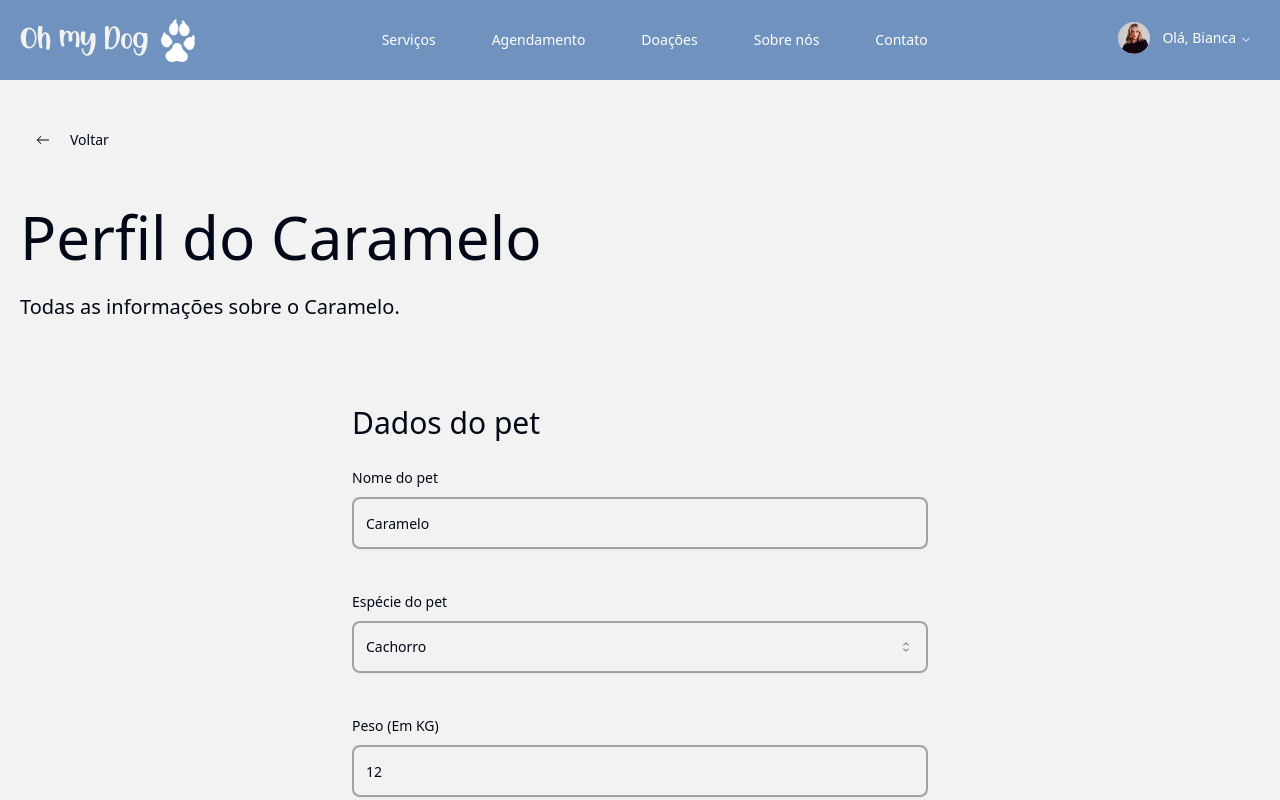
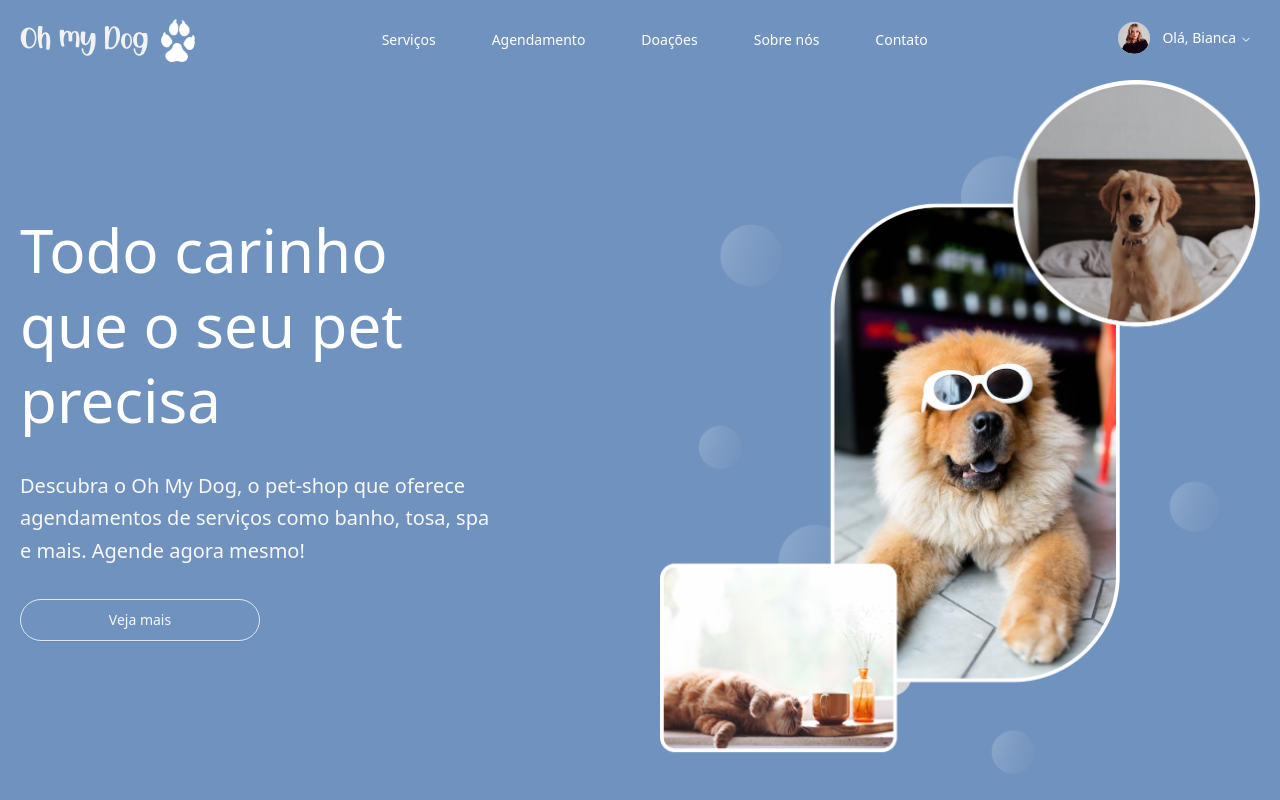
Before and after one commit to LFeli/FATEC-ES3_GroupNotFound_2023_2, a React (Vite) app: page / in a window 1280 px wide. Shown: the top 800 px of the page. Built offline with nearby package versions, Linux system fonts and the light colour scheme.

Commit message:
feat: adding react router dom for project

```diff
--- a/src/App.tsx
+++ b/src/App.tsx
@@ -1,7 +1,9 @@
-import { Home } from "./pages/Home";
+import { Outlet } from "react-router-dom";
 
-export function App() {
-  return (
-    <Home />
+export function App(){
+  return(
+    <>
+      <Outlet />
+    </>
   )
 }
--- a/src/main.tsx
+++ b/src/main.tsx
@@ -1,10 +1,13 @@
 import React from 'react'
 import ReactDOM from 'react-dom/client'
 import './index.css'
-import { PetPerfil } from './pages/PetPerfil'
+
+import { RouterProvider } from 'react-router-dom'
+import { router } from './routes'
+
 
 ReactDOM.createRoot(document.getElementById('root')!).render(
   <React.StrictMode>
-    <PetPerfil />
-  </React.StrictMode>,
+    <RouterProvider router={router}/>
+  </React.StrictMode>
 )
```
